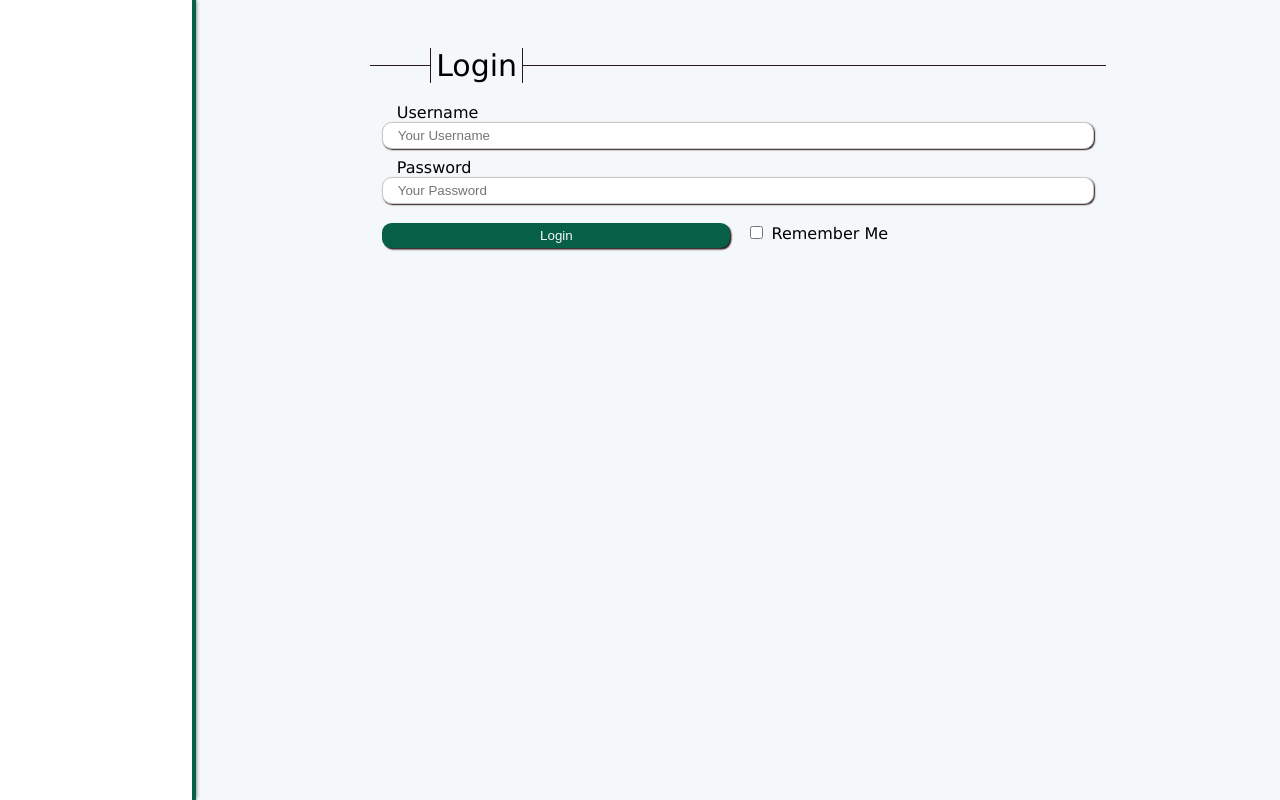
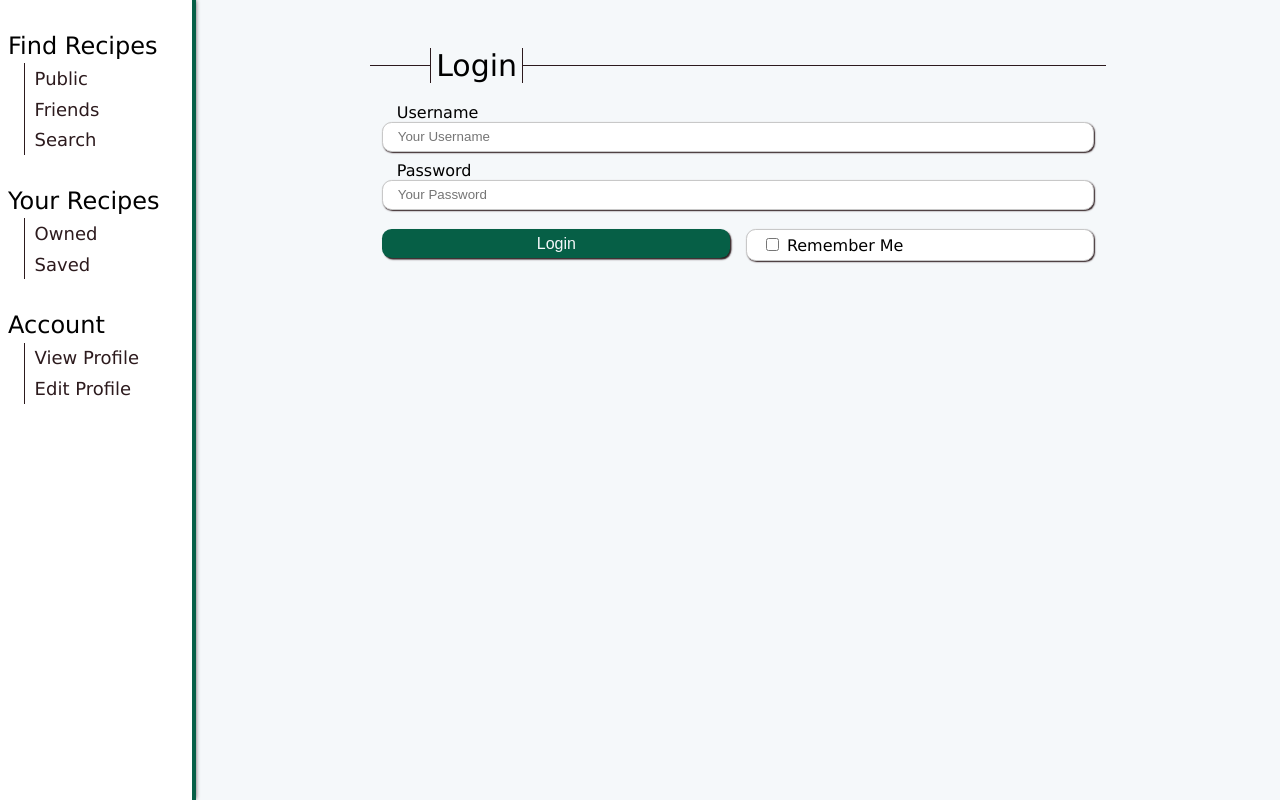
Before and after one commit to BigBeill/food-website, a PHP site: page /login.html in a window 1280 px wide. Run offline with PHP 8.4, Linux system fonts and the light colour scheme.

Commit message:
Login-04

```diff
--- a/login.html
+++ b/login.html
@@ -4,13 +4,24 @@
 <head>
     <meta charset="utf-8" />
     <meta name="viewport" content="width=device-width, initial-scale=1.0" />
-    <title>Bucket List - Login</title>
+    <title>Beill's Greenhouse - Login</title>
     <link rel="stylesheet" href="./styles/main.css" />
 </head>
 
 <body>
     <nav>
+        <h3>Find Recipes</h3>
+        <a href="index.html">Public</a>
+        <a href="index.html">Friends</a>
+        <a href="index.html">Search</a>
 
+        <h3>Your Recipes</h3>
+        <a href="index.html">Owned</a>
+        <a href="index.html">Saved</a>
+
+        <h3>Account</h3>
+        <a href="index.html">View Profile</a>
+        <a href="index.html">Edit Profile</a>
     </nav>
 
     <div class="mainDiv">
@@ -29,8 +40,10 @@
                     <input type="submit" name="submit" value="Login"/>
                 </div>
                 <div class="checkboxInput">
-                    <input type="checkbox" name="remember me" id="remember" value="1"/>
-                    <label for="remember">Remember Me</label>
+                    <div>
+                        <input type="checkbox" name="remember me" id="remember" value="1"/>
+                        <label for="remember">Remember Me</label>
+                    </div>
                 </div>
             </div>
         </fieldset>
--- a/styles/main.css
+++ b/styles/main.css
@@ -10,6 +10,14 @@ body{
     width: 100%;
     height: 100%;
     overflow-x: hidden;
+}
+
+h3 {
+    margin-top: 2rem;
+    margin-left: 0.5rem;
+    margin-bottom: 0.2rem;
+    font-weight: 100;
+    font-size: 24px;
 }
 
 
@@ -34,6 +42,26 @@ nav{
     padding-left: 12.3rem;
     width: auto;
     height: auto;
+}
+
+nav a{
+    margin-left: 1.5rem;
+    padding: .3rem;
+    padding-left: .6rem;
+    border-left: .09rem solid #2C1A1D;
+    font-size: 18px;
+    color: #2C1A1D;
+    text-decoration: none;
+}
+
+nav a:hover{
+    margin-left: 1.5rem;
+    padding: .3rem;
+    padding-left: .9rem;
+    font-size: 18px;
+    color: #2C1A1D;
+    text-decoration: none;
+    text-shadow: 1px 0px 0px #2C1A1D;
 }
 
 
@@ -74,6 +102,22 @@ nav{
     margin-bottom: .6rem;
 }
 
+.checkboxInput div{
+    width: 100%;
+    padding: .3rem;
+    padding-left: .9rem;
+    padding-right: .9rem;
+    box-sizing: border-box;
+    border-radius: .6rem;
+    border: .06rem solid #C8C8C8;
+    box-shadow: .06rem .06rem 0.09rem #2C1A1D;
+    background-color: #ffffff;
+}
+
+.buttonInput input:hover, .checkboxInput div:hover, .checkboxInput input:hover, .checkboxInput label:hover{
+    cursor: pointer;
+}
+
 .textInput input{
     width: 100%;
     padding: .3rem;
@@ -83,20 +127,27 @@ nav{
     border-radius: .6rem;
     border: .06rem solid #C8C8C8;
     box-shadow: .06rem .06rem 0.09rem #2C1A1D;
+    line-height:18px;
 }
 
 .buttonInput input{
     width: 100%;
-    padding: .3rem;
+    padding: .36rem;
     box-sizing: border-box;
     border-radius: .6rem;
     border: none;
     box-shadow: .09rem .09rem 0.09rem #2C1A1D;
     color: #f5f8fa;
     background-color: #065f46;
+    font-size: 16px;
+    line-height:18px;
 }
 
-.textInput input:focus, .buttonInput input:active{
+.checkboxInput input{
+    accent-color: #065f46;
+}
+
+.textInput input:focus, .buttonInput input:active, .checkboxInput div:active{
     outline: none;
     box-shadow: none;
     margin-top: .06rem;
```
